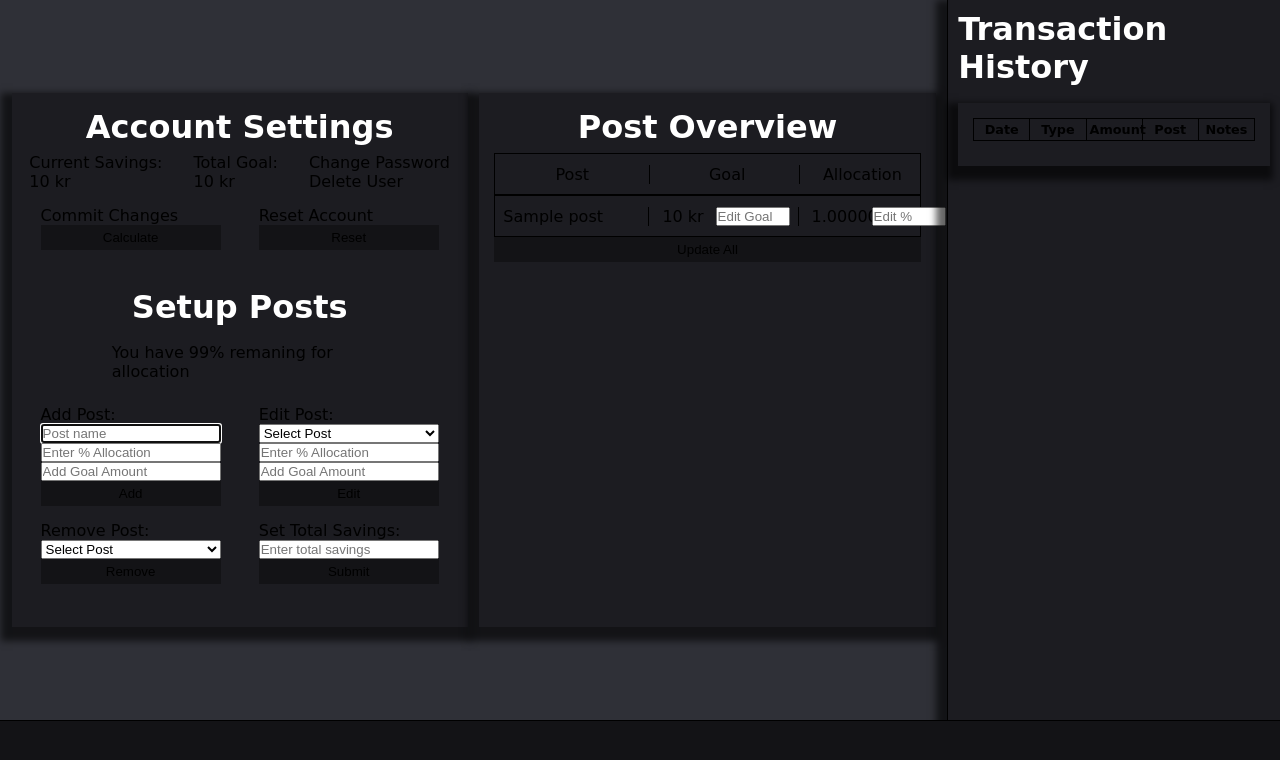
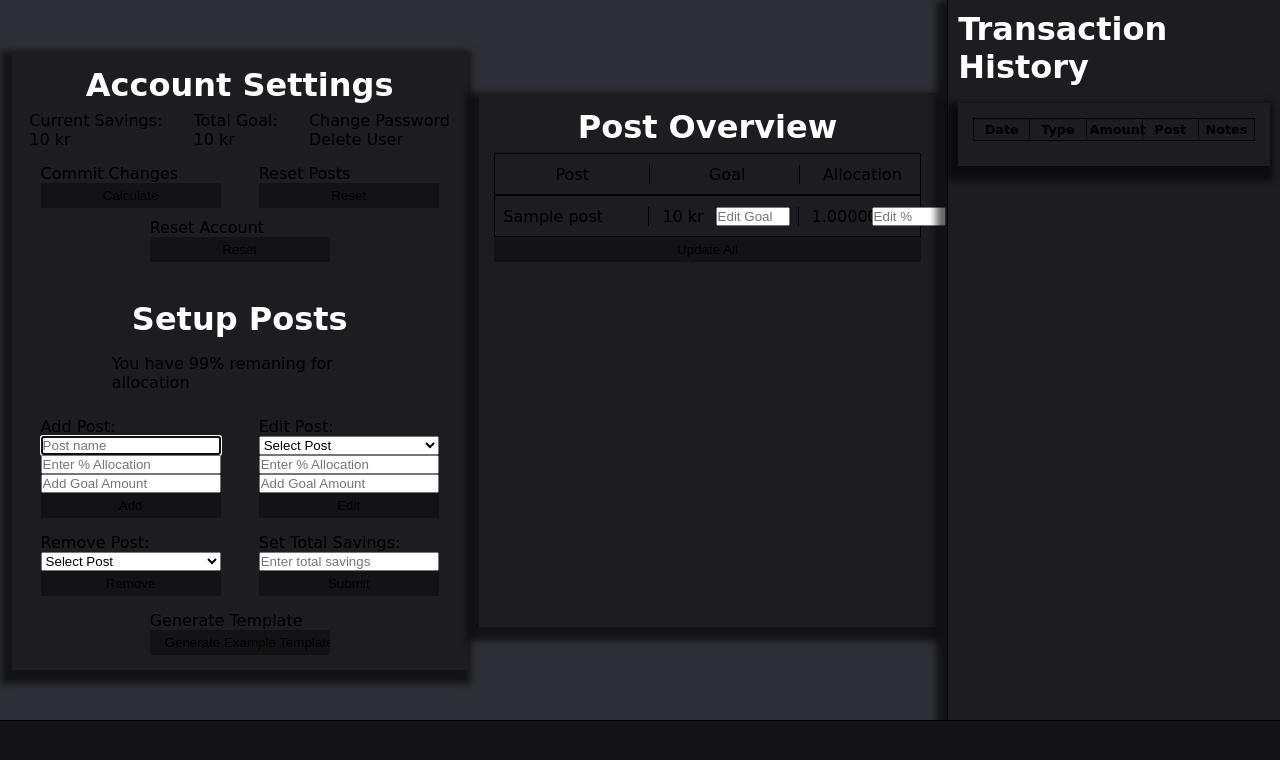
Before and after one commit to pettersand/Salloc, a Flask app: page /account in a window 1280 px wide. Shown: the part 40-800 px from the top of the page. Run offline with Flask 3, Linux system fonts and the light colour scheme; the visitor is signed in with stand-in values (Sample User, id 1); a database or web service that is not in the repository returns one stand-in record (values such as "Sample title"); data that the repository does not hold is empty; some libraries are stand-ins or nearby versions; some web fonts are replaced.

Commit message:
add post reset and generate template

```diff
--- a/app.py
+++ b/app.py
@@ -166,6 +166,17 @@ def reset():
         )
     return redirect("/account")
 
+@server.route("/reset_posts", methods=["POST"])
+@login_required
+def reset_posts():
+    conn, cur = create_conncur()
+    with conn:
+        cur.execute(
+            "DELETE FROM posts WHERE user_id = %s",
+            (session["user_id"],)
+        )
+    return redirect("/account")
+
 # Add new post for user, updates db
 @server.route("/add_post", methods=["POST"])
 @login_required
@@ -289,6 +300,43 @@ def commit_savings():
             )
         conn.commit()
     return redirect("/index")
+
+@server.route("/generate_template", methods=["POST"])
+@login_required
+def generate_template():
+    conn, cur = create_conncur()
+    with conn:
+        cur.execute(
+            "SELECT balance FROM users WHERE id = %s",
+            (session["user_id"],)
+        )
+        balance = cur.fetchone()[0]
+        if balance <= 0:
+            return "Please set total savings before generating posts"
+        cur.execute(
+            "SELECT * FROM posts WHERE user_id = %s",
+            (session["user_id"],)
+        )
+        check = cur.fetchone()
+        if check:
+            return "Please reset your posts before adding template"
+        template_posts = {
+            "Emergency": 25,
+            "Retirement": 20,
+            "Debt Repayment": 10,
+            "Vacation": 15,
+            "Home Improvement": 15,
+            "Personal": 5,
+            "Investment": 10
+        }
+        for post_name, allocation_percentage in template_posts.items():
+            current_savings = (Decimal(allocation_percentage) / 100) * balance
+            goal = 2 * current_savings
+            cur.execute(
+                "INSERT INTO posts (user_id, name, allocation_percentage, goal) VALUES (%s, %s, %s, %s)",
+                (session["user_id"], post_name, allocation_percentage, goal)
+            )
+        return redirect("/account")
 
 
 @server.route("/index")
@@ -467,6 +515,57 @@ def move():
         return redirect("/index")
 
 
+@server.route("/transfer", methods=["POST"])
+@login_required
+def transfer():
+    pfrom = request.form.get("from")
+    pto = request.form.get("to")
+    transfer_type = request.form.get("type")
+    conn, cur = create_conncur()
+    with conn:
+        cur.execute(
+            "SELECT total_saved FROM posts WHERE user_id = %s AND name = %s",
+            (session["user_id"], pfrom)
+        )
+        transfer_funds = cur.fetchone()[0]
+        if transfer_type == "specific":
+            cur.execute(
+                "SELECT total_saved FROM posts WHERE user_id = %s AND name = %s",
+                (session["user_id"], pto)
+            )
+            posts = cur.fetchone()[0]
+            new_saved = posts + transfer_funds
+            cur.execute(
+                "DELETE FROM posts WHERE user_id = %s AND name = %s",
+                (session["user_id"], pfrom)
+            )
+            cur.execute(
+                "UPDATE posts SET total_saved = %s WHERE user_id = %s AND name = %s",
+                (new_saved, session["user_id"], pto)
+            )
+            return redirect("/index")
+
+        else:
+            cur.execute(
+                "DELETE FROM posts WHERE user_id = %s AND name = %s",
+                (session["user_id"], pfrom)
+            )
+            cur.execute(
+                "SELECT id, total_saved, allocation_percentage FROM posts WHERE user_id = %s",
+                (session["user_id"],)
+            )
+            posts = cur.fetchall()
+            for post in posts:
+                transfer = transfer_funds * (post[2] / 100)
+                new_total = post[1] + transfer
+                cur.execute(
+                    "UPDATE posts SET total_saved = %s WHERE id = %s",
+                    (new_total, post[0])
+                )
+
+        return redirect("/index")
+
+
 # Dash part
 app = dash.Dash(
     __name__,
--- a/static/js/script.js
+++ b/static/js/script.js
@@ -236,6 +236,22 @@ if (commitSavingsButton) {
     }
 }
 
+var resetPostsButton = document.getElementById("resetPostsButton");
+if (resetPostsButton) {
+    resetPostsButton.onclick = function(event) {
+        event.preventDefault();  // Prevent the form from being submitted
+        checkCookiePreferences(
+            "warningModal",  // The ID of the modal to display
+            "Warning: Resetting posts will not affect your transaction history or account balance. However it will delete all your posts. This action is not reversible.",
+            function() {
+                // Action to perform if the user accepts the warning
+                document.getElementById("resetPostsForm").submit();
+            },
+            "ignoreResetPostsWarning"  // The name of the warning
+        );
+    }
+}
+
 var resetAccountButton = document.getElementById("resetAccountButton");
 if (resetAccountButton) {
     resetAccountButton.onclick = function(event) {
--- a/templates/account.html
+++ b/templates/account.html
@@ -23,6 +23,10 @@ Account
                     <form id="commitSavingsForm" action="/commit_savings" method="post">
                         <label> Commit Changes</label>
                         <input id="commitSavingsButton" type="submit" value="Calculate">
+                    </form>
+                    <form id="resetPostsForm" action="/reset_posts" method="post">
+                        <label>Reset Posts</label>
+                        <input id="resetPostsButton"  type="submit" value="Reset">
                     </form>
                     <form id="resetAccountForm" action="/reset" method="post">
                         <label>Reset Account</label>
@@ -76,6 +80,12 @@ Account
                         <label for="savings">Set Total Savings:</label>
                         <input type="number" id="savings" name="savings" placeholder="Enter total savings" required>
                         <input type="submit" value="Submit">
+                    </form>
+                </div>
+                <div class="item">
+                    <form id="generateTemplate" action="/generate_template" method="post">
+                        <label for="generate">Generate Template</label>
+                        <input type="submit" value="Generate Example Template">
                     </form>
                 </div>
             </div>
```
Also changed, not shown: templates/index.html (+8 -2 lines).
